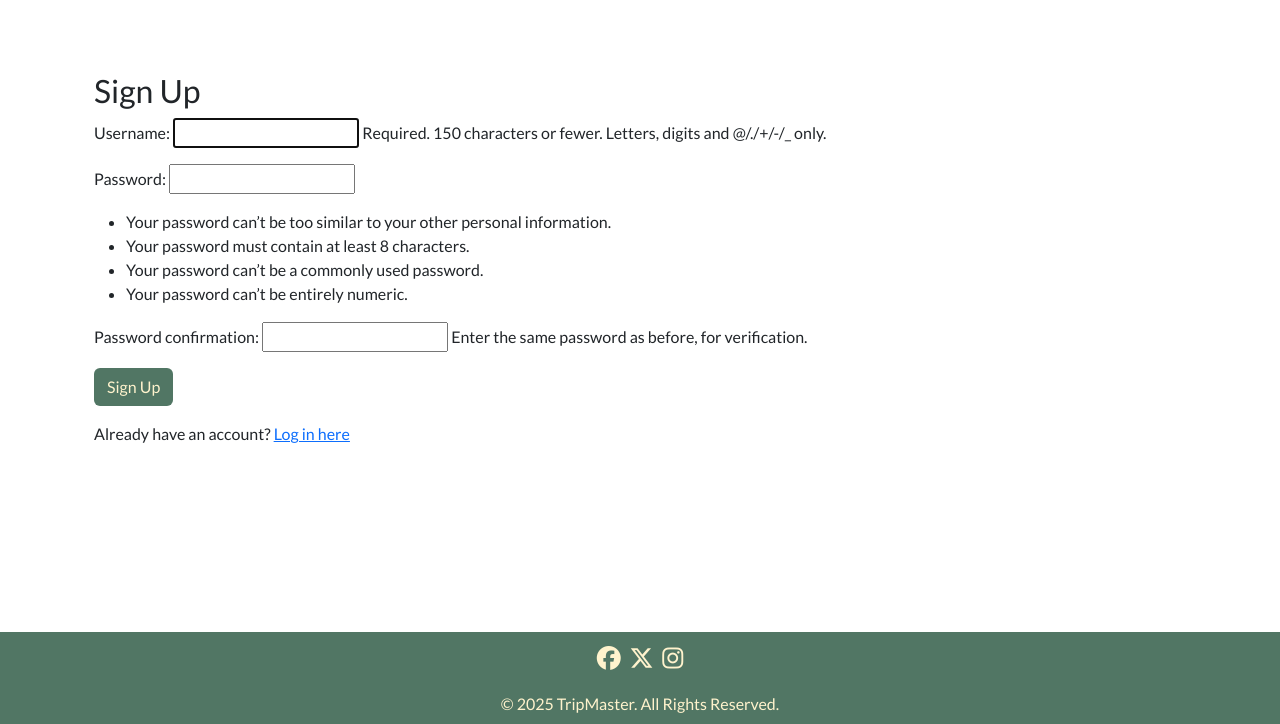
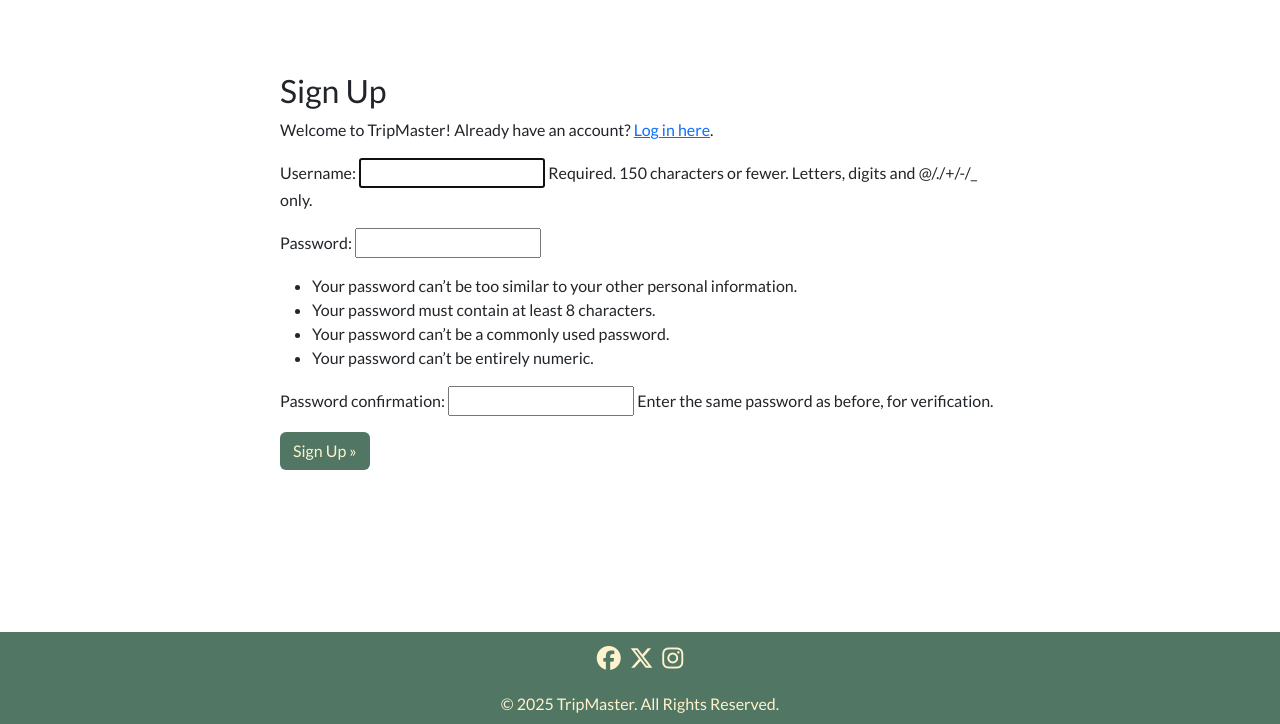
Before and after one commit to Amelia5p/travel-planner, a Django app: page /users/signup/ in a window 1280 px wide. Shown: the part 76-800 px from the top of the page. Run offline with Django 5.2, Linux system fonts and the light colour scheme; some libraries are stand-ins or nearby versions.

Commit message:
update signup html as getting errors

```diff
--- a/users/templates/users/signup.html
+++ b/users/templates/users/signup.html
@@ -1,12 +1,27 @@
 {% extends "base.html" %}
+
+{% load i18n %}
+
+{% block head_title %}{% trans "Signup" %}{% endblock %}
+
 {% block content %}
 <div class="container mt-5">
-   <h2>Sign Up</h2>
-   <form method="post">
-      {% csrf_token %}
-      {{ form.as_p }}
-      <button type="submit" class="btn trip-btn">Sign Up</button>
-   </form>
-   <p class="mt-3">Already have an account? <a href="{% url 'login' %}">Log in here</a></p>
+    <div class="row">
+        <div class="col-md-8 offset-md-2">
+            <h2>{% trans "Sign Up" %}</h2>
+            <p>
+                {% trans "Welcome to TripMaster! Already have an account?" %}
+                <a class="link" href="{% url 'login' %}">{% trans "Log in here" %}</a>.
+            </p>
+            <form id="signup_form" class="signup" method="post" action="{% url 'signup' %}">
+                {% csrf_token %}
+                {{ form.as_p }}
+                {% if redirect_field_value %}
+                    <input type="hidden" name="next" value="{{ redirect_field_value }}" />
+                {% endif %}
+                <button type="submit" class="btn trip-btn">{% trans "Sign Up" %} &raquo;</button>
+            </form>
+        </div>
+    </div>
 </div>
 {% endblock %}
```
